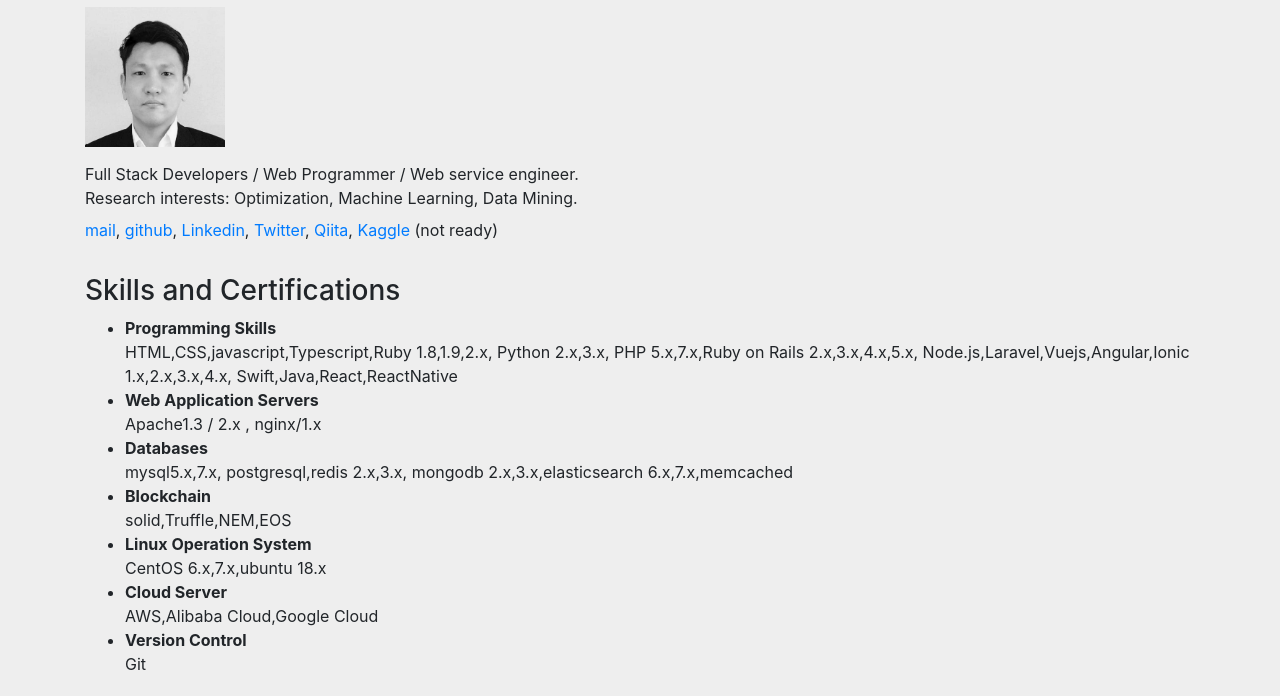
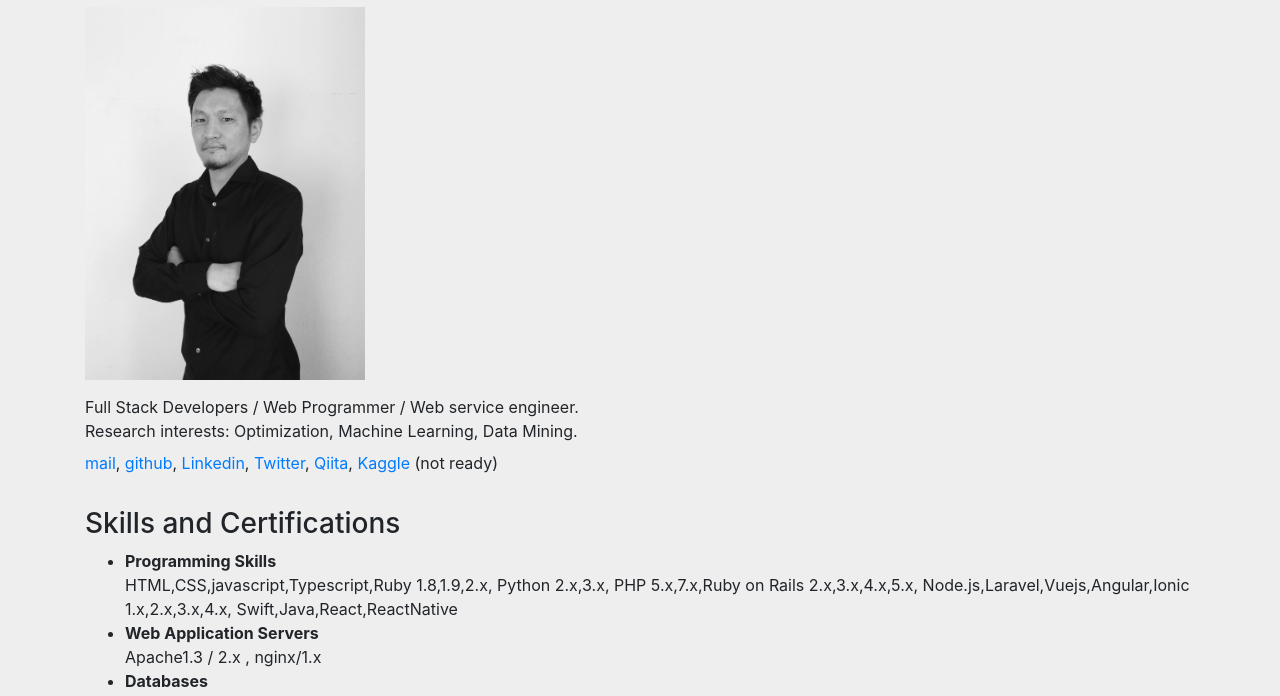
Before and after one commit to CloverEc/cloverec.github.io, a plain HTML site: page resume.html in a window 1280 px wide. Shown: the part 83-779 px from the top of the page. Drawn offline with Linux system fonts and the light colour scheme.

Commit message:
update photo

```diff
--- a/resume.html
+++ b/resume.html
@@ -46,7 +46,7 @@
     <div class="container">
       <h1>Hiroyuki WATASE</h1>
       <div style="margin: 10px 0 15px 0;">
-	<img src="img/WechatIMG309.jpg" width=140>
+	<img src="img/IMG_3548.jpg" width=280>
       </div>
       <div>Full Stack Developers / Web Programmer / Web service engineer.</br> </div>
       <div>Research interests: Optimization, Machine Learning, Data Mining. </br></div>
```
Also changed, not shown: img/IMG_3548.jpg (added).
